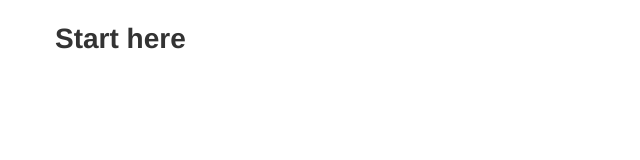
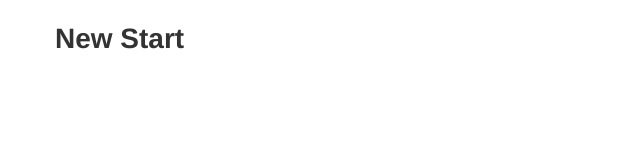
Before and after one commit to econza/lesson-project, a website: page app/index.html in a window 1280 px wide. Shown: the full height of the page, 0-640 px from the left. Drawn offline with nearby package versions, Linux system fonts and the light colour scheme; files that its build step writes are made by us from their sources.

Commit message:
modify index.html

```diff
--- a/app/index.html
+++ b/app/index.html
@@ -33,7 +33,7 @@
 		<div class="container">
 
 			<div class="row">
-				<h1>Start here</h1>
+				<h1>New Start</h1>
 			</div>
 
 		</div>
```
